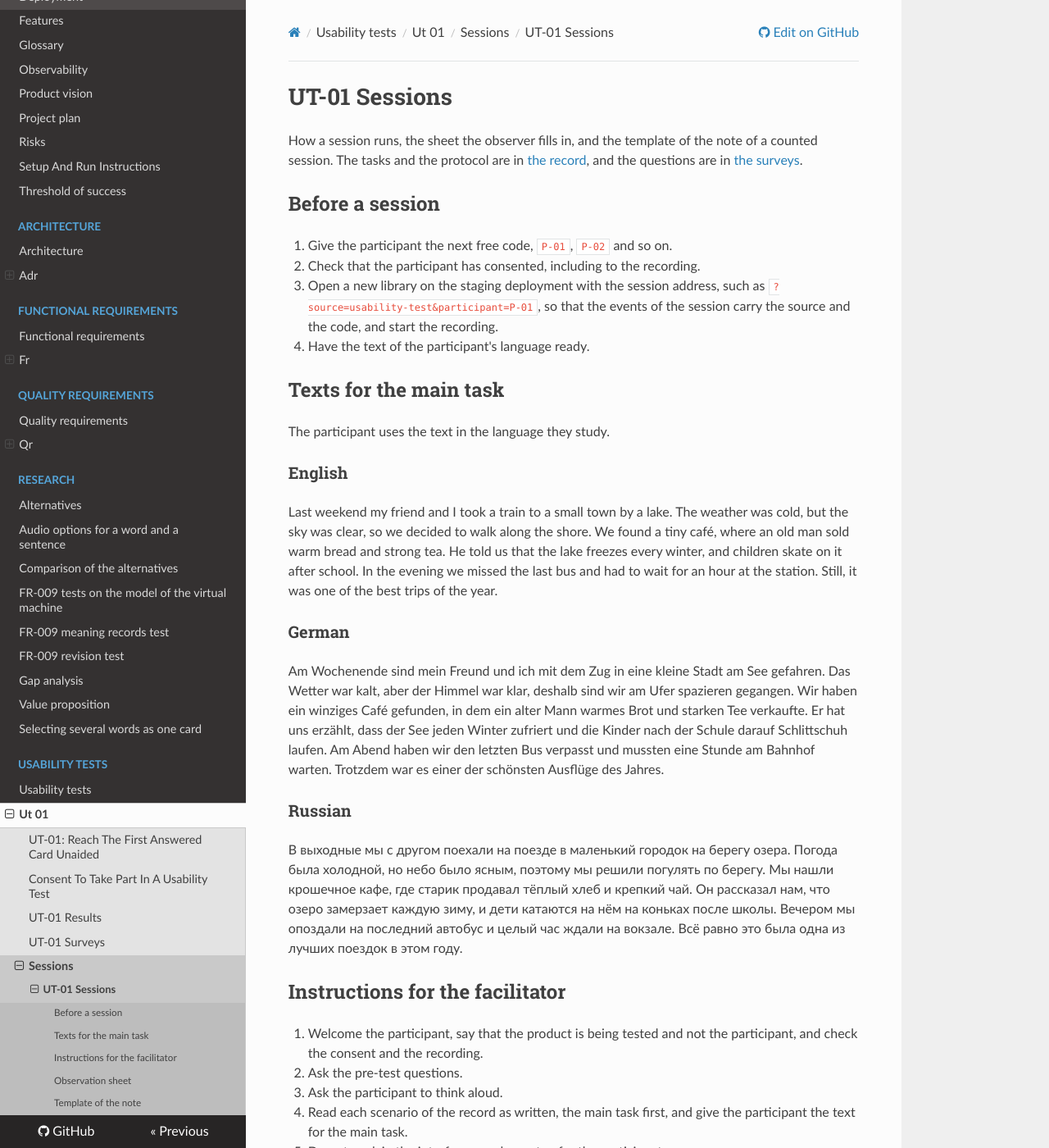
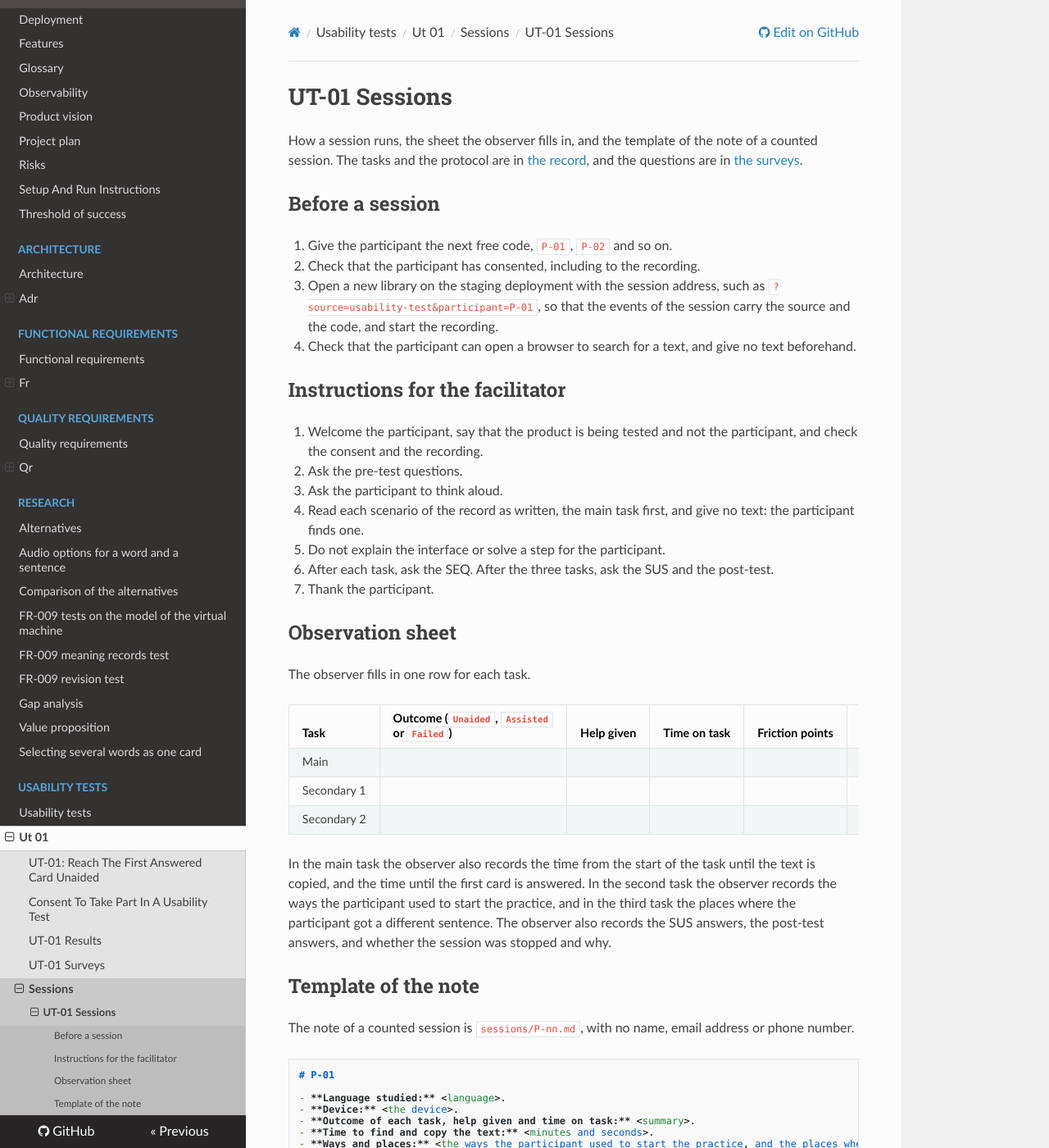
Before and after one commit to itpd-team-6/sentence-cards-generator-team-6, an MkDocs documentation site: the page built from docs/usability-tests/ut-01/sessions/README.md, in a window 1280 px wide and 1400 px high. Shown: the whole window at 82% size. Built offline with MkDocs 1.6.1, drawn with Linux system fonts in a browser that asks for light colours; nearby versions of some CDN libraries.

```diff
--- a/docs/usability-tests/ut-01/sessions/README.md
+++ b/docs/usability-tests/ut-01/sessions/README.md
@@ -8,45 +8,14 @@ The tasks and the protocol are in [the record](../README.md), and the questions
 1. Give the participant the next free code, `P-01`, `P-02` and so on.
 2. Check that the participant has consented, including to the recording.
 3. Open a new library on the staging deployment with the session address, such as `?source=usability-test&participant=P-01`, so that the events of the session carry the source and the code, and start the recording.
-4. Have the text of the participant's language ready.
-
-## Texts for the main task
-
-The participant uses the text in the language they study.
-
-### English
-
-Last weekend my friend and I took a train to a small town by a lake.
-The weather was cold, but the sky was clear, so we decided to walk along the shore.
-We found a tiny café, where an old man sold warm bread and strong tea.
-He told us that the lake freezes every winter, and children skate on it after school.
-In the evening we missed the last bus and had to wait for an hour at the station.
-Still, it was one of the best trips of the year.
-
-### German
-
-Am Wochenende sind mein Freund und ich mit dem Zug in eine kleine Stadt am See gefahren.
-Das Wetter war kalt, aber der Himmel war klar, deshalb sind wir am Ufer spazieren gegangen.
-Wir haben ein winziges Café gefunden, in dem ein alter Mann warmes Brot und starken Tee verkaufte.
-Er hat uns erzählt, dass der See jeden Winter zufriert und die Kinder nach der Schule darauf Schlittschuh laufen.
-Am Abend haben wir den letzten Bus verpasst und mussten eine Stunde am Bahnhof warten.
-Trotzdem war es einer der schönsten Ausflüge des Jahres.
-
-### Russian
-
-В выходные мы с другом поехали на поезде в маленький городок на берегу озера.
-Погода была холодной, но небо было ясным, поэтому мы решили погулять по берегу.
-Мы нашли крошечное кафе, где старик продавал тёплый хлеб и крепкий чай.
-Он рассказал нам, что озеро замерзает каждую зиму, и дети катаются на нём на коньках после школы.
-Вечером мы опоздали на последний автобус и целый час ждали на вокзале.
-Всё равно это была одна из лучших поездок в этом году.
+4. Check that the participant can open a browser to search for a text, and give no text beforehand.
 
 ## Instructions for the facilitator
 
 1. Welcome the participant, say that the product is being tested and not the participant, and check the consent and the recording.
 2. Ask the pre-test questions.
 3. Ask the participant to think aloud.
-4. Read each scenario of the record as written, the main task first, and give the participant the text for the main task.
+4. Read each scenario of the record as written, the main task first, and give no text: the participant finds one.
 5. Do not explain the interface or solve a step for the participant.
 6. After each task, ask the SEQ. After the three tasks, ask the SUS and the post-test.
 7. Thank the participant.
@@ -75,6 +44,8 @@ The note of a counted session is `sessions/P-nn.md`, with no name, email address
 - **Language studied:** <language>.
 - **Device:** <the device>.
 - **Outcome of each task, help given and time on task:** <summary>.
+- **Time to find and copy the text:** <minutes and seconds>.
+- **Ways and places:** <the ways the participant used to start the practice, and the places where they got a different sentence>.
 - **SEQ:** main <n>, secondary <n>, secondary <n>.
 - **SUS:** <score>.
 - **Themes:** <the themes of the notes>.
```
